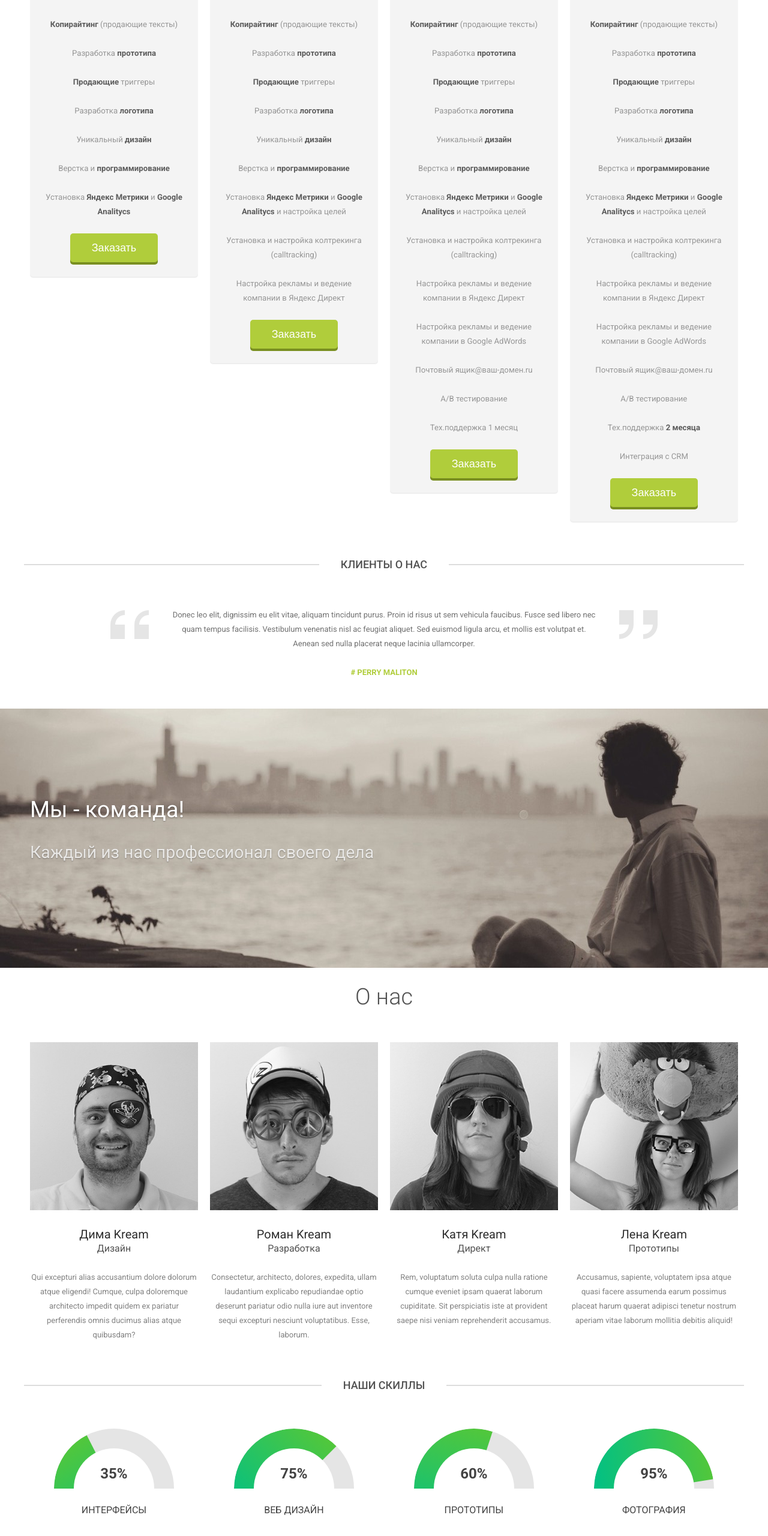
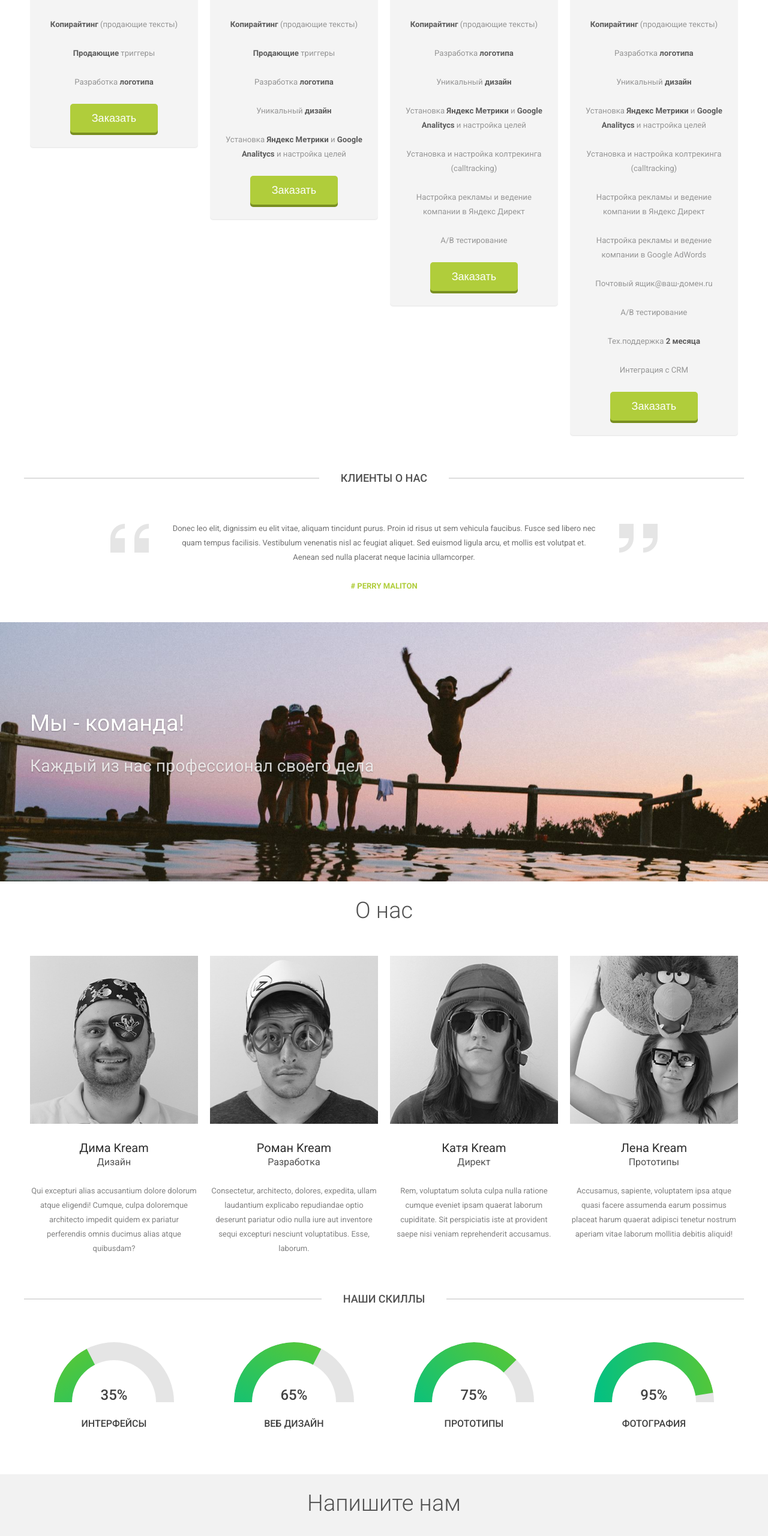
Before and after one commit to 0xTibanne/parallels, a website: page index.html in a window 1280 px wide. Shown: the part 3520-6080 px from the top of the page at 60% size. Drawn offline with Linux system fonts and the light colour scheme.

Commit message:
Добавил диаграммы

```diff
--- a/Gruntfile.js
+++ b/Gruntfile.js
@@ -65,7 +65,6 @@ module.exports = function(grunt) {
           'vendor/jquery-waypoints/waypoints.js',
           'vendor/glidejs/dist/jquery.glide.js',
           'vendor/isotope/dist/isotope.pkgd.js',
-          'vendor/jquery.easy-pie-chart/dist/jquery.easypiechart.js',
           'vendor/jquery-keep-the-rhythm/jquery.keeptherhythm.js',
           'js/develop.js'
         ],
--- a/index.html
+++ b/index.html
@@ -238,12 +238,8 @@
             <li><strong>Брифинг</strong></li>
             <li><strong>Анализ</strong> ниши</li>
             <li><strong>Копирайтинг</strong> (продающие тексты)</li>
-            <li>Разработка <strong>прототипа</strong></li>
             <li><strong>Продающие</strong> триггеры</li>
             <li>Разработка <strong>логотипа</strong></li>
-            <li>Уникальный <strong>дизайн</strong></li>
-            <li>Верстка и <strong>программирование</strong></li>
-            <li>Установка <strong>Яндекс Метрики</strong> и <strong>Google Analitycs</strong></li>
           </ul>
           <section class="pricing__purchase">
             <button class="button-3d button-3d_green">Заказать</button>
@@ -260,14 +256,10 @@
             <li><strong>Брифинг</strong></li>
             <li><strong>Анализ</strong> ниши</li>
             <li><strong>Копирайтинг</strong> (продающие тексты)</li>
-            <li>Разработка <strong>прототипа</strong></li>
             <li><strong>Продающие</strong> триггеры</li>
             <li>Разработка <strong>логотипа</strong></li>
             <li>Уникальный <strong>дизайн</strong></li>
-            <li>Верстка и <strong>программирование</strong></li>
             <li>Установка <strong>Яндекс Метрики</strong> и <strong>Google Analitycs</strong> и настройка целей</li>
-            <li>Установка и настройка колтрекинга (calltracking)</li>
-            <li>Настройка рекламы и ведение компании в Яндекс Директ</li>
           </ul>
           <section class="pricing__purchase">
             <button class="button-3d button-3d_green">Заказать</button>
@@ -284,18 +276,12 @@
             <li><strong>Брифинг</strong></li>
             <li><strong>Анализ</strong> ниши</li>
             <li><strong>Копирайтинг</strong> (продающие тексты)</li>
-            <li>Разработка <strong>прототипа</strong></li>
-            <li><strong>Продающие</strong> триггеры</li>
             <li>Разработка <strong>логотипа</strong></li>
             <li>Уникальный <strong>дизайн</strong></li>
-            <li>Верстка и <strong>программирование</strong></li>
             <li>Установка <strong>Яндекс Метрики</strong> и <strong>Google Analitycs</strong> и настройка целей</li>
             <li>Установка и настройка колтрекинга (calltracking)</li>
             <li>Настройка рекламы и ведение компании в Яндекс Директ</li>
-            <li>Настройка рекламы и ведение компании в Google AdWords</li>
-            <li>Почтовый ящик@ваш-домен.ru</li>
             <li>A/B тестирование</li>
-            <li>Тех.поддержка 1 месяц</li>
           </ul>
           <section class="pricing__purchase">
             <button class="button-3d button-3d_green">Заказать</button>
@@ -312,11 +298,8 @@
             <li><strong>Брифинг</strong></li>
             <li><strong>Анализ</strong> ниши</li>
             <li><strong>Копирайтинг</strong> (продающие тексты)</li>
-            <li>Разработка <strong>прототипа</strong></li>
-            <li><strong>Продающие</strong> триггеры</li>
             <li>Разработка <strong>логотипа</strong></li>
             <li>Уникальный <strong>дизайн</strong></li>
-            <li>Верстка и <strong>программирование</strong></li>
             <li>Установка <strong>Яндекс Метрики</strong> и <strong>Google Analitycs</strong> и настройка целей</li>
             <li>Установка и настройка колтрекинга (calltracking)</li>
             <li>Настройка рекламы и ведение компании в Яндекс Директ</li>
@@ -380,54 +363,39 @@
       </div>
 
       <h3 class="article__subtitle"><span>Наши скиллы</span></h3>
+
       <div class="chart-wrapper">
+
         <div class="chart" data-percent="35">
           <div class="chart__item">
-          <div class="chart__progress">
             <div class="chart__fill"></div>
+            <div class="chart__percents"><span></span></div>
           </div>
-          <div class="chart__percents">
-            <div><span>%</span></div>
+          <span class="chart__name">Интерфейсы</span>
         </div>
+
+        <div class="chart" data-percent="65">
+          <div class="chart__item">
+            <div class="chart__fill"></div>
+            <div class="chart__percents"><span></span></div>
           </div>
-        Интерфейсы
+          <span class="chart__name">Веб Дизайн</span>
         </div>
 
         <div class="chart" data-percent="75">
           <div class="chart__item">
-          <div class="chart__progress">
             <div class="chart__fill"></div>
+            <div class="chart__percents"><span></span></div>
           </div>
-          <div class="chart__percents">
-            <div><span>%</span></div>
-          </div>
-        </div>
-        Веб Дизайн
-      </div>
-
-      <div class="chart" data-percent="60">
-        <div class="chart__item">
-          <div class="chart__progress">
-            <div class="chart__fill"></div>
-          </div>
-          <div class="chart__percents">
-            <div><span>%</span></div>
-          </div>
-        </div>
-        Прототипы
+          <span class="chart__name">Прототипы</span>
         </div>
 
         <div class="chart" data-percent="95">
           <div class="chart__item">
-          <div class="chart__progress">
             <div class="chart__fill"></div>
+            <div class="chart__percents"><span></span></div>
           </div>
-          <div class="chart__percents">
-            <div><span>%</span></div>
-          </div>
-        </div>
-        Фотография
-      </div>
+          <span class="chart__name">Фотография</span>
         </div>
 
     </div>
@@ -513,7 +481,7 @@
 
   <footer class="footer" role="contentinfo">
     <div class="container">
-      <a href="/" class="logo"><img src="images/logo.png" alt="Parallels">Parallels</a>
+      <!-- <a href="/" class="logo"><img src="images/logo.png" alt="Parallels">Parallels</a> -->
       <a href="#" class="copyright">© Copyright, Parallels Responsive Template, 2014 </a>
     </div>
   </footer>
--- /dev/null
+++ b/scss/_chart.scss
@@ -0,0 +1,85 @@
+$size: 200px;
+$bar-width: 30px;
+$bar-color: linear-gradient(to right,  #52C73B, #00C085);
+$track-color: #E5E5E5;
+
+.chart {
+  @include span(12);
+  @include margin-trailer(2);
+  text-align: center;
+  position: relative;
+
+  &__name {
+    @extend %medium;
+    text-transform: uppercase;
+    color: #424242;
+  }
+
+  &__item {
+    @include margin-trailer;
+    width: $size;
+    height: $size/2;
+    overflow: hidden;
+    border-radius: $size $size 0 0;
+    background: $track-color;
+    position: relative;
+    margin-left: auto;
+    margin-right: auto;
+  }
+
+  &__fill {
+    position: absolute;
+    top: 100%;
+    left: 50%;
+    margin-left: -#{$size/2};
+    width: $size;
+    height: $size/2;
+    border-radius: 0 0 $size $size;
+    transition: all 2s ease-in;
+    transform-origin: 50% 0;
+    background: $bar-color;
+  }
+
+  &__percents {
+    position: absolute;
+    bottom: 0;
+    left: 50%;
+    margin-left: -#{($size - 2*$bar-width)/2};
+    width: #{$size - 2*$bar-width};
+    height: #{($size - 2*$bar-width)/2};
+    border-radius: #{$size - 2*$bar-width} #{$size - 2*$bar-width} 0 0;
+    background: $background-primary;
+    text-align: center;
+    display: table;
+    span {
+      display: block;
+      font-size: 1.5rem;
+      @extend %medium;
+      color: #424242;
+      display: table-cell;
+      vertical-align: bottom;
+    }
+  }
+
+  //  Breakpoints
+
+  @include breakpoint($screen-xs) {
+
+    @include span(6);
+
+    &:nth-of-type(2n + 1) {
+      @include break;
+    }
+
+  }
+
+  @include breakpoint($screen-md) {
+
+      @include span(3);
+
+      &:nth-of-type(2n + 1) {
+        @include nobreak;
+      }
+
+  }
+}
--- a/scss/_footer.scss
+++ b/scss/_footer.scss
@@ -1,5 +1,6 @@
 .footer {
   height: $footer-height;
+  text-align: center;
   background-color: $background-secondary;
 
   .copyright {
@@ -7,8 +8,8 @@
     text-decoration: none;
     color: $footer-color;
     transition: all .4s ease-in-out;
-    float: right;
-    margin-right: gutter();
+    // float: right;
+    // margin-right: gutter();
 
     &:hover {
       color: $link-hover;
--- a/scss/_header.scss
+++ b/scss/_header.scss
@@ -36,6 +36,8 @@
       line-height: rhythm(2);
       color: $header-color;
       display: block;
+      width: 100%;
+      height: 100%;
       padding: 0 1rem;
       transition: all .4s ease-in-out;
 
--- a/scss/_team.scss
+++ b/scss/_team.scss
@@ -50,94 +50,3 @@
     }
   }
 }
-
-$size: 200px;
-@mixin circle($size) {
-  position: absolute;
-  border-radius: 50%;
-  left: 50%;
-  margin-left: -#{$size/2};
-  top: 50%;
-  margin-top: -#{$size/2};
-  width: $size;
-  height: $size;
-}
-
-
-
-.chart {
-  @include span(12);
-  @include margin-trailer(2);
-  text-align: center;
-  text-transform: uppercase;
-  color: #424242;
-  padding-top: 124px;
-  position: relative;
-
-  &__item {
-    @include margin-trailer;
-    margin: 0 auto;
-    width: $size;
-    height: $size;
-    overflow: hidden;
-    border-radius: 100px 100px 0 0;
-    background-color: #E5E5E5;
-    position: absolute;
-    clip: rect(0, $size, #{$size/2}, 0);
-    top: 0;
-    left: 50%;
-    margin-left: -#{$size/2};
-  }
-
-  &__progress {
-    @include circle($size);
-    clip: rect(0, $size, #{$size/2}, 0);
-  }
-
-  &__fill {
-    @include circle($size);
-    transition: all 2s ease-in;
-    clip: rect(#{$size/2}, $size, $size, 0);
-    background: linear-gradient(to right,  #52C73B, #00C085);
-  }
-
-  &__percents {
-    @include circle($size/1.5);
-    background: #fff;
-    text-align: center;
-    display: table;
-    span {
-      margin-top: 30px;
-      display: block;
-      font-size: 1.5rem;
-      font-weight: bold;
-      color: #424242;
-    }
-    div {
-      display: table-cell;
-      vertical-align: baseline;
-    }
-  }
-
-  //  Breakpoints
-
-  @include breakpoint($screen-xs) {
-
-    @include span(6);
-
-    &:nth-of-type(2n + 1) {
-      @include break;
-    }
-
-  }
-
-  @include breakpoint($screen-md) {
-
-      @include span(3);
-
-      &:nth-of-type(2n + 1) {
-        @include nobreak;
-      }
-
-  }
-}
--- a/scss/style.scss
+++ b/scss/style.scss
@@ -119,7 +119,7 @@ body {
     background-image: url(/images/headline.jpg);
   }
   &_about {
-    background-image: url(/images/headline.jpg);
+    background-image: url(/images/headline-3.jpg);
   }
   &_social {
     background-image: url(/images/headline.jpg);
@@ -152,6 +152,10 @@ body {
 
 @import 'team';
 
+// Skills
+
+@import 'chart';
+
 // Contacts
 
 @import 'mail';
```
Also changed, not shown: js/develop.js (+1 -25 lines), css/style.css, css/style.min.css, images/headline-3.jpg (added), js/app.js, 1 other file. Lines whose indentation alone changed are shown as unchanged.
